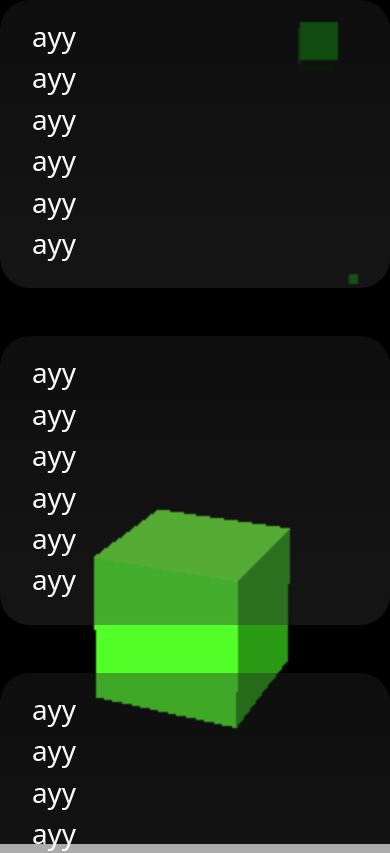
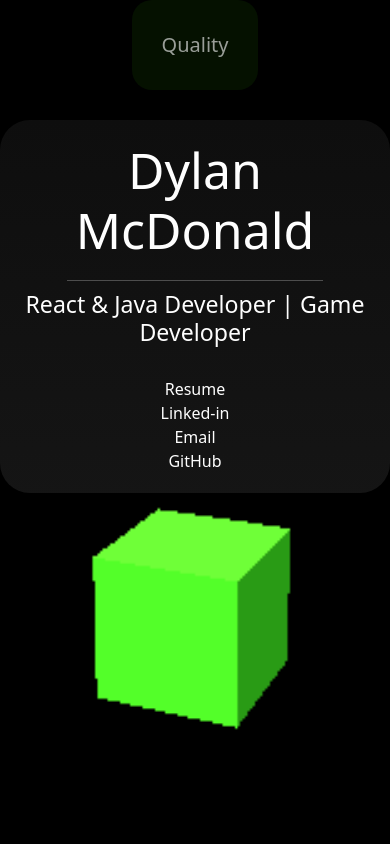
Before and after one commit to mcdonalddylan/ThreeJSReactGame, a React (Create React App) app: page / in a window 390 px wide. Shown: the top 853 px of the page. Built offline with nearby package versions, Linux system fonts and the light colour scheme.

Commit message:
added temp home page text and several bug fixes

```diff
--- a/src/App.tsx
+++ b/src/App.tsx
@@ -7,8 +7,6 @@ import { NavBarContainer } from './components/NavBarContainer';
 function App() {
   return (
     <>
-    {/* Nav Bar */}
-      <NavBarContainer />
       {/* Browser Router */}
       <BrowserRouter>
         <Switch>
@@ -20,6 +18,8 @@ function App() {
           </Route>
         </Switch>
       </BrowserRouter>
+      {/* Nav Bar */}
+      <NavBarContainer />
     </>
   );
 }
--- a/src/components/HomePage.scss
+++ b/src/components/HomePage.scss
@@ -4,6 +4,6 @@
     background-image: linear-gradient(180deg, #23232366, #34343466);
     color: $white;
     border-radius: 30px;
-    padding: 20px;
+    padding: 20px 30px 20px 30px;
     text-align: left;
 }
--- a/src/components/HomePageFunctions.ts
+++ b/src/components/HomePageFunctions.ts
@@ -37,7 +37,7 @@ export const setupObjects = ( scene: THREE.Scene, renderer: THREE.Renderer, came
     }
 
     let cubeArray: THREE.Mesh[] = [];
-    for(let i = 0; i < 500/quality; i++){
+    for(let i = 0; i < 600/(quality*2); i++){
         cubeArray.push(addCube());
     }
 
@@ -49,13 +49,14 @@ export const setupObjects = ( scene: THREE.Scene, renderer: THREE.Renderer, came
         tempBox.rotation.y += 0.015;
 
         // animating the background cubes
-        for(let i = 0; i < 350/quality; i++){
-            cubeArray[i].position.y += 0.03;
+        for(let i = 0; i < 600/(quality*2); i++){
 
             if(i%2 === 0){
                 cubeArray[i].rotation.x += 0.02;
+                cubeArray[i].position.y += 0.02;
             } else {
                 cubeArray[i].rotation.x -= 0.02;
+                cubeArray[i].position.y += 0.03;
             }
 
             if(cubeArray[i].position.y > 80){
--- a/src/components/NavBarContainer.tsx
+++ b/src/components/NavBarContainer.tsx
@@ -15,12 +15,12 @@ export const NavBarContainer: React.FC<IProps> = (props:IProps) => {
     console.log(`quality: `, quality);
 
     return(
-        <div className="container" style={{ textAlign: "center", margin: "auto", position: "fixed"}}>
-            <div className="row justify-content-center" style={{ zIndex: 100 }}>
-                <div className="col-sm-3">
+        <div className="container position-fixed" style={{ textAlign: "center", margin: "auto", zIndex: 100 }}>
+            <div className="row justify-content-center" >
+                <div className="col-sm-3" >
                     <button onClick={()=>{
                         if(quality === 1){
-                            dispatch(setQuality(2));
+                            dispatch(setQuality(2.5));
                         } else {
                             dispatch(setQuality(1));
                         }
--- a/src/components/ThreeJSHomePage.tsx
+++ b/src/components/ThreeJSHomePage.tsx
@@ -22,7 +22,7 @@ export const ThreeJSHomePage: React.FC<IProps> = ( props: IProps ) => {
         renderer.setPixelRatio( window.devicePixelRatio/quality );
 
         renderer.domElement.id = 'dom';
-        renderer.domElement.style.position = 'fixed';
+        renderer.domElement.className = 'position-fixed';
         if (document.body.contains( document.getElementById( 'dom' ) ) === false) {
             document.body.append( renderer.domElement );
         } else {
@@ -46,30 +46,74 @@ export const ThreeJSHomePage: React.FC<IProps> = ( props: IProps ) => {
         // Object placement/animation/inputs
         setupObjects( scene, renderer, camera, quality );
 
-
-
     });
 
     return(
-        <div className="container" style={{textAlign: "center", margin: "auto", position: "absolute", zIndex: 2 }}>
-            <div className="row justify-content-center text-grid">
-                <h1>ayy</h1><h1>ayy</h1><h1>ayy</h1><h1>ayy</h1><h1>ayy</h1><h1>ayy</h1>
-            </div>
+        <div className="container" style={{transform: `translate(0%)`, position: "absolute", zIndex: 2 }}>
             <br></br>
             <br></br>
-            <div className="row justify-content-center text-grid">
-                <h1>ayy</h1><h1>ayy</h1><h1>ayy</h1><h1>ayy</h1><h1>ayy</h1><h1>ayy</h1>
-            </div>
             <br></br>
             <br></br>
-            <div className="row justify-content-center text-grid">
-                <h1>ayy</h1><h1>ayy</h1><h1>ayy</h1><h1>ayy</h1><h1>ayy</h1><h1>ayy</h1>
+            <br></br>
+
+            <div className="row justify-content-center">
+                <div className="col-sm-8 text-grid" >
+                    <h1 style={{textAlign: "center", margin: "auto", fontSize: 50}}>
+                        Dylan McDonald
+                    </h1>
+                    <hr style={{width: "70%", textAlign: "center", margin: "auto", marginTop: 20, marginBottom: 10}}></hr>
+                    <h3 style={{textAlign: "center", marginBottom: 30}}>
+                        React & Java Developer  |  Game Developer
+                    </h3>
+                    <div className="row justify-content-center" style={{margin: "auto", textAlign: "center"}}>
+                        <div className="col-sm-3">
+                            Resume
+                        </div>
+                        <div className="col-sm-3">
+                            Linked-in
+                        </div>
+                        <div className="col-sm-3">
+                            Email
+                        </div>
+                        <div className="col-sm-3">
+                            GitHub
+                        </div>
+                    </div>
+                </div>
             </div>
+
             <br></br>
             <br></br>
-            <div className="row justify-content-center text-grid">
-                <h1>ayy</h1><h1>ayy</h1><h1>ayy</h1><h1>ayy</h1><h1>ayy</h1><h1>ayy</h1>
-            </div>
+            <br></br>
+            <br></br>
+            <br></br>
+            <br></br>
+            <br></br>
+            <br></br>
+            <br></br>
+            <br></br>
+            <br></br>
+            <br></br>
+            <br></br>
+            <br></br>
+            <br></br>
+            <br></br>
+            <br></br>
+            <br></br>
+            <br></br>
+            <br></br>
+            <br></br>
+            <br></br>
+            <br></br>
+            <br></br>
+            <br></br>
+            <br></br>
+            <br></br>
+            <br></br>
+            <br></br>
+            <br></br>
+            <br></br>
+            <br></br>
         </div>
     );
 
--- a/src/redux/navReducers.ts
+++ b/src/redux/navReducers.ts
@@ -1,6 +1,6 @@
 import { SET_QUALITY } from "./navActions";
 
-export const qualityReducer = (state: number = 2, action: any) => {
+export const qualityReducer = (state: number = 2.5, action: any) => {
 
     switch(action.type){
         case SET_QUALITY:
```
